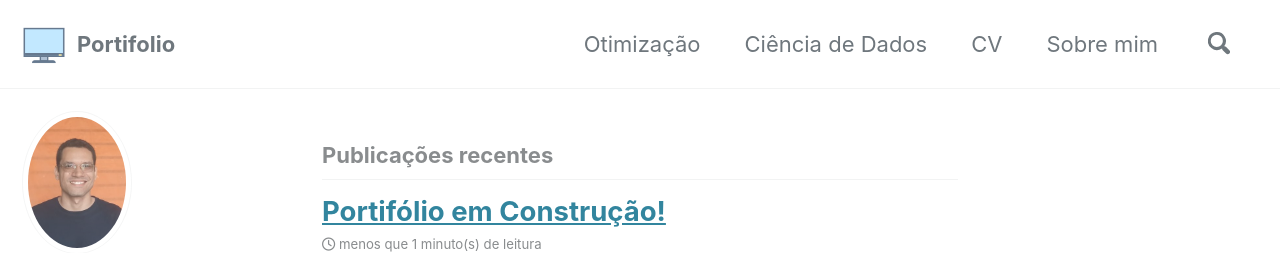
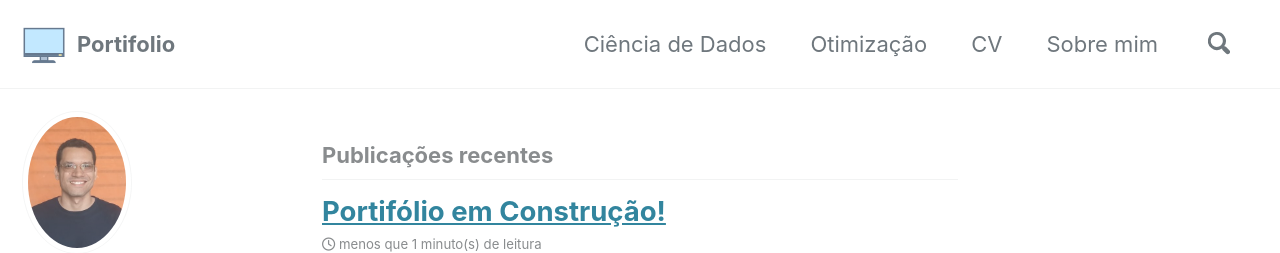
Before and after one commit to helano-pessoa/helano-pessoa.github.io, a Jekyll site: the page built from index.html, in a window 1280 px wide and 900 px high. Shown: the top 253 px of the window. Built offline with Jekyll 4.4.1, drawn with Linux system fonts in a browser that asks for light colours; cached includes are drawn as plain includes; nearby versions of some CDN libraries; the list of posts is cut into pages by our own code; some of the changed lines change nothing that is shown.

Commit message:
Em breve

```diff
--- a/_data/navigation.yml
+++ b/_data/navigation.yml
@@ -1,8 +1,8 @@
 main:
+  - title: "Ciência de Dados"
+    url: /data-science/
   - title: "Otimização"
     url: /operations-research/
-  - title: "Ciência de Dados"
-    url: /data-science/
   - title: "CV"
     url: /cv/
   - title: "Sobre mim"
```
